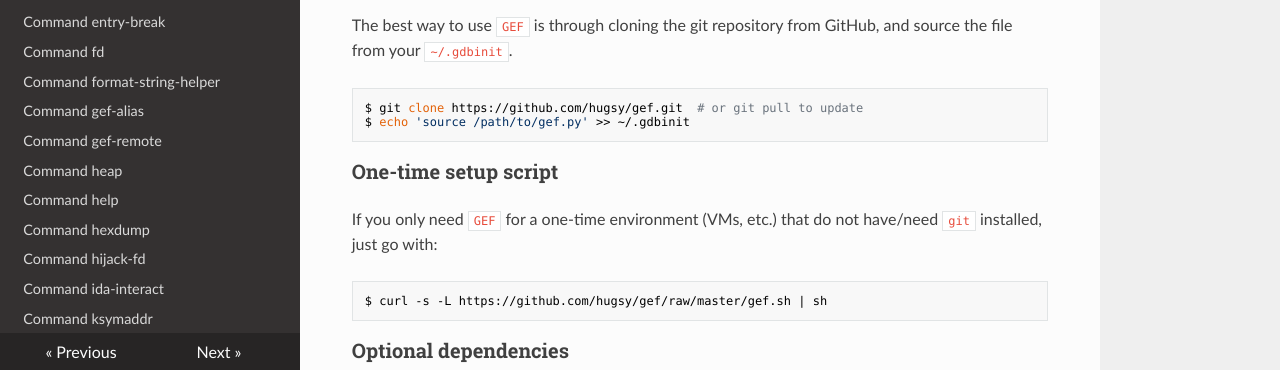
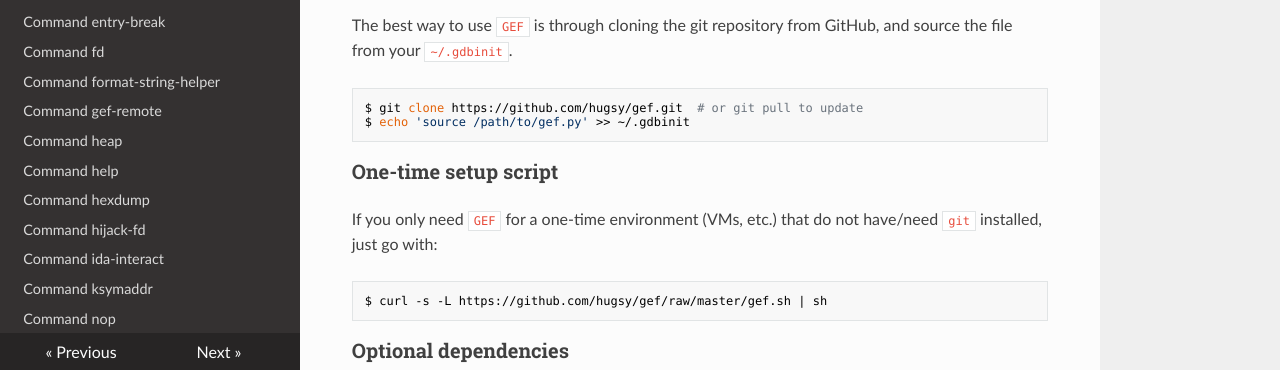
Before and after one commit to hugsy/gef, an MkDocs documentation site: the page built from docs/config.md, in a window 1280 px wide and 900 px high, scrolled down 372 px. Shown: the part 527-897 px from the top of the window. Built offline with MkDocs 1.6.1, drawn with Linux system fonts in a browser that asks for light colours; nearby versions of some CDN libraries; old or Windows-style settings are respelled for this version of MkDocs.

Commit message:
Update mkdocs.yml

```diff
--- a/mkdocs.yml
+++ b/mkdocs.yml
@@ -18,7 +18,6 @@
 - [commands/entry-break.md, Command entry-break]
 - [commands/fd.md, Command fd]
 - [commands/format-string-helper.md, Command format-string-helper]
-- [commands/gef-alias.md, Command gef-alias]
 - [commands/gef-remote.md, Command gef-remote]
 - [commands/heap.md, Command heap]
 - [commands/help.md, Command help]
```
